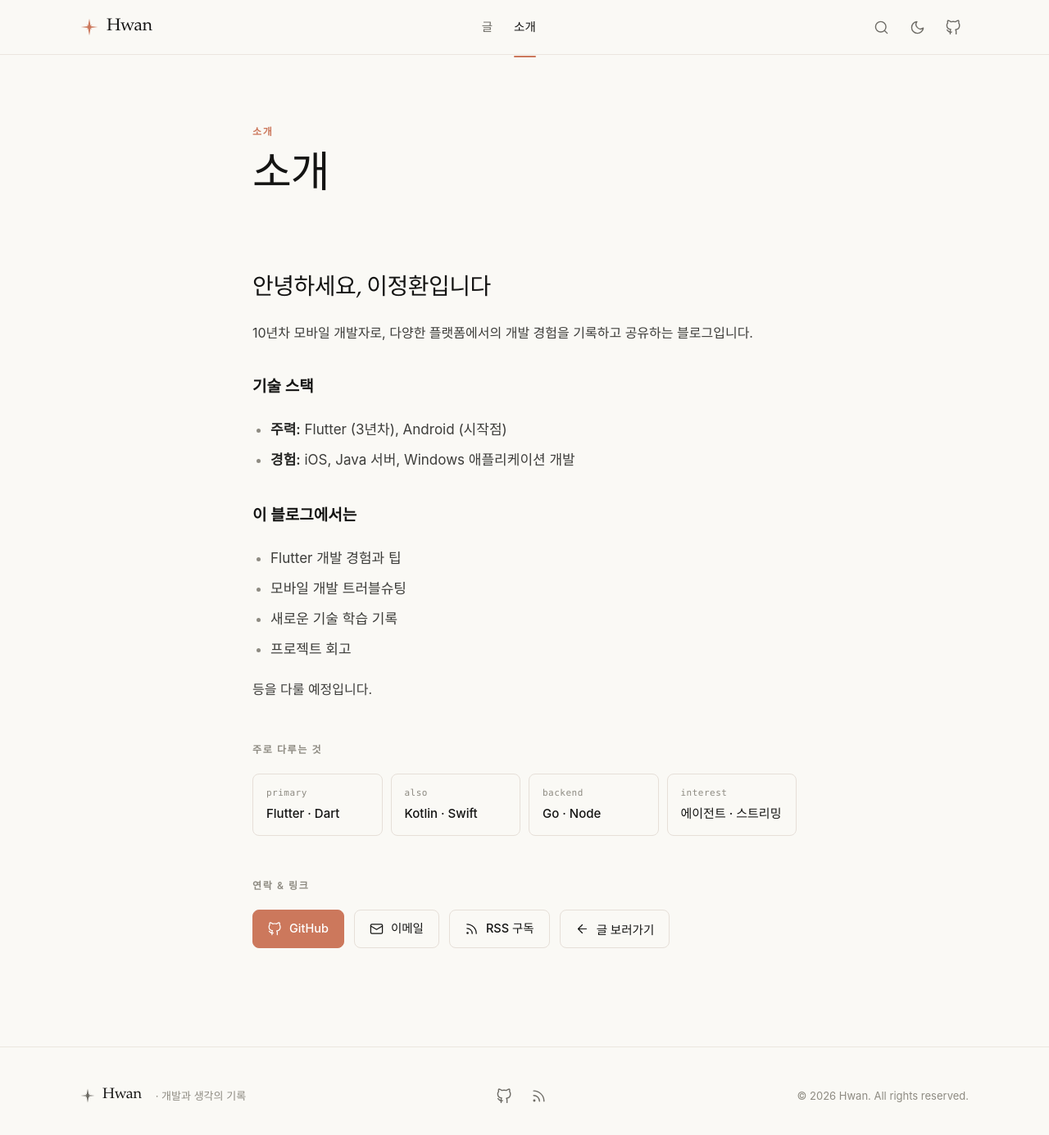
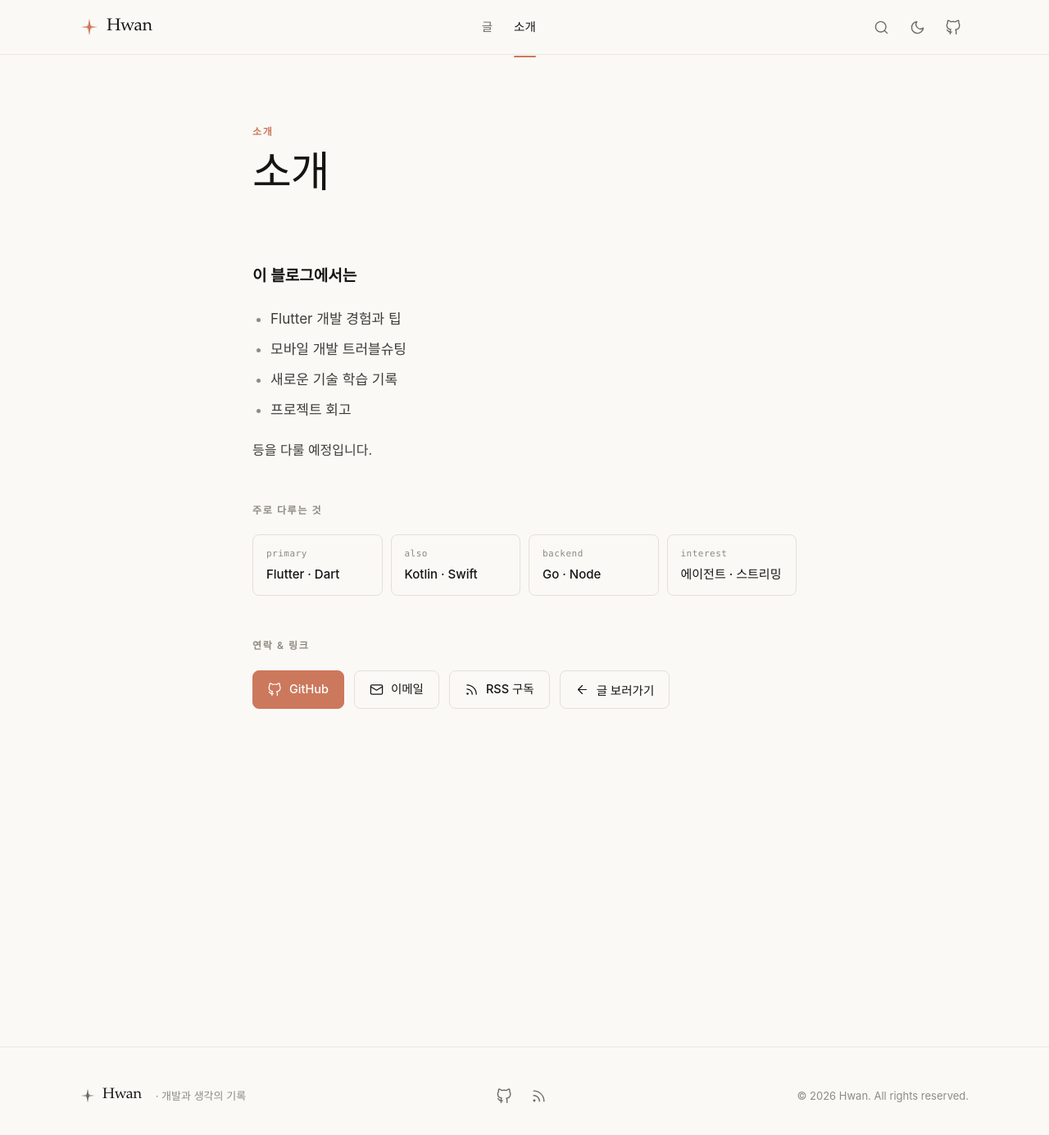
Before and after one commit to Hwan3434/Hwan3434.github.io, a Jekyll site: the page built from about.md, in a window 1280 px wide and 1396 px high. Shown: the top 1385 px of the window at 82% size. Built offline with Jekyll 4.4.1, drawn with Linux system fonts in a browser that asks for light colours; some web fonts are replaced.

Commit message:
Remove intro and tech stack sections from about page

```diff
--- a/about.md
+++ b/about.md
@@ -4,14 +4,7 @@ title: 소개
 permalink: /about/
 ---
 
-## 안녕하세요, 이정환입니다
 
-10년차 모바일 개발자로, 다양한 플랫폼에서의 개발 경험을 기록하고 공유하는 블로그입니다.
-
-### 기술 스택
-
-- **주력:** Flutter (3년차), Android (시작점)
-- **경험:** iOS, Java 서버, Windows 애플리케이션 개발
 
 ### 이 블로그에서는
 
```
